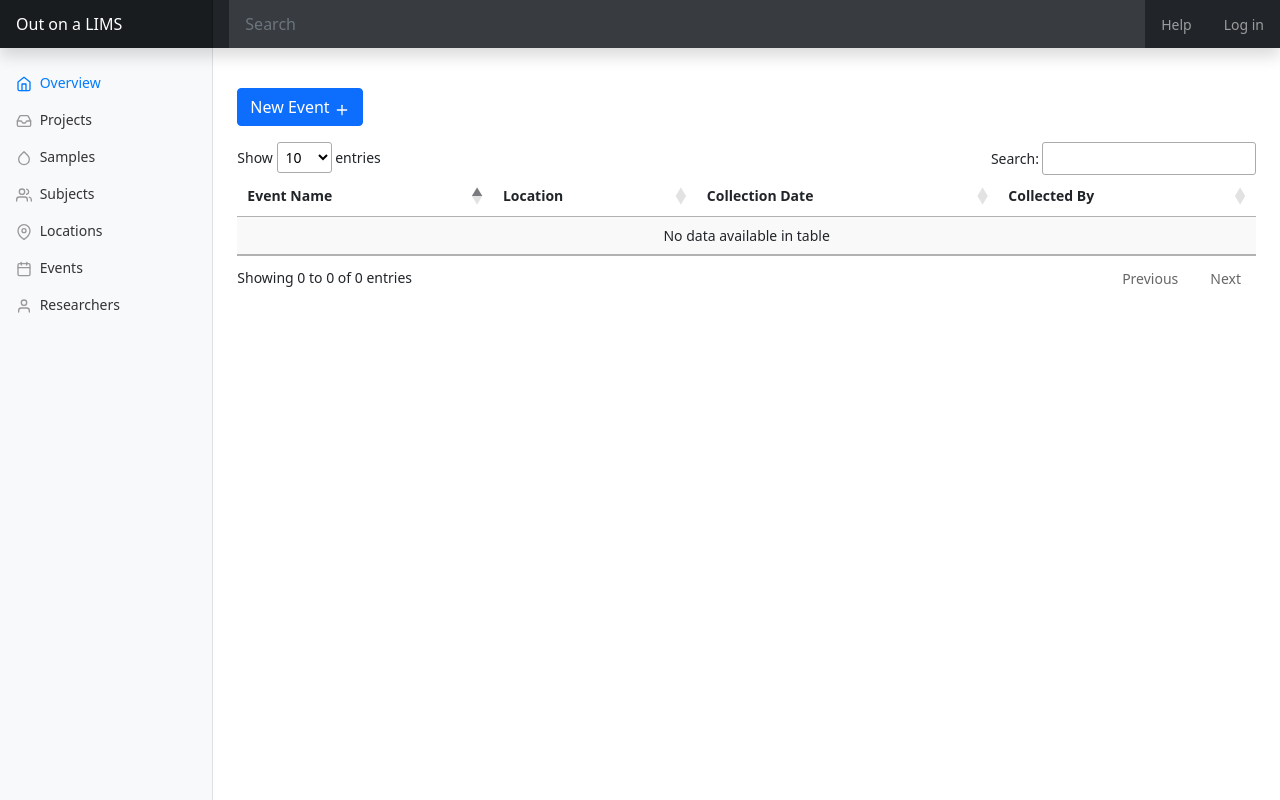
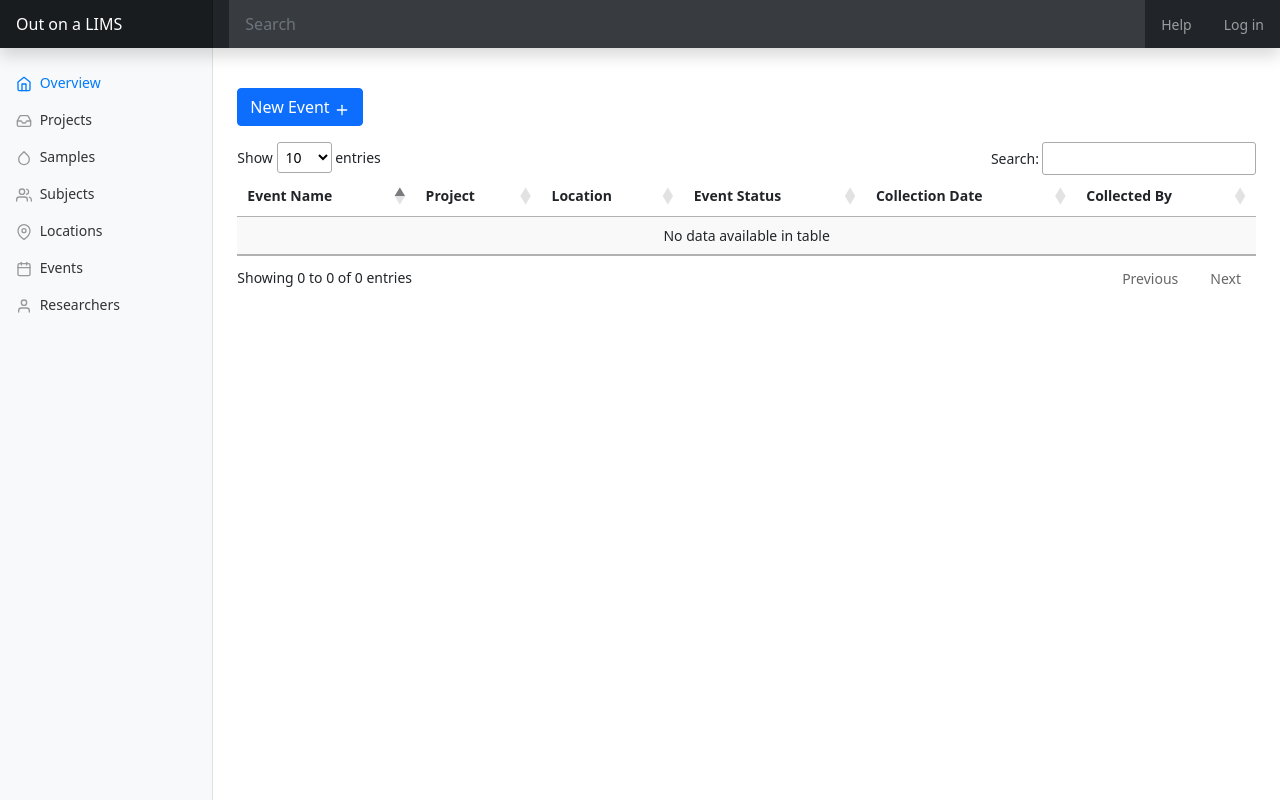
Before and after one commit to tfursten/outonalims-covid, a Django app: page /lims/event/ in a window 1280 px wide. Run offline with Django 3.2, Linux system fonts and the light colour scheme; data that the repository does not hold is empty; some libraries are stand-ins or nearby versions.

Commit message:
add detail links to table

```diff
--- a/out_on_a_LIMS/lims/templates/lims/event_list.html
+++ b/out_on_a_LIMS/lims/templates/lims/event_list.html
@@ -15,7 +15,9 @@
 
             <tr>
                 <th>Event Name</th>
+                <th>Project</th>
                 <th>Location</th>
+                <th>Event Status</th>
                 <th>Collection Date</th>
                 <th>Collected By</th>
             </tr>
@@ -26,7 +28,13 @@
                     <td><a class="table-link" href="{% url 'lims:event_detail' event.id %}">
                         {{ event.name }}
                     </a></td>
-                    <td>{{ event.location.name }}</td>
+                    <td><a class="table-link" href="{% url 'lims:project_detail' event.location.project.id %}">{{ event.location.project.name }}</a></td>
+                    <td><a class="table-link" href="{% url 'lims:location_detail' event.location.id %}">{{ event.location.name }}</a></td>
+                    {% if event.is_complete %}
+                        <td>Completed</td>
+                    {% else %}
+                        <td>Pending</td>
+                    {% endif %}
                     <td>{{ event.date }}</td>
                     <td>{{ event.researcher.name }}</td>
                 </tr>
```
